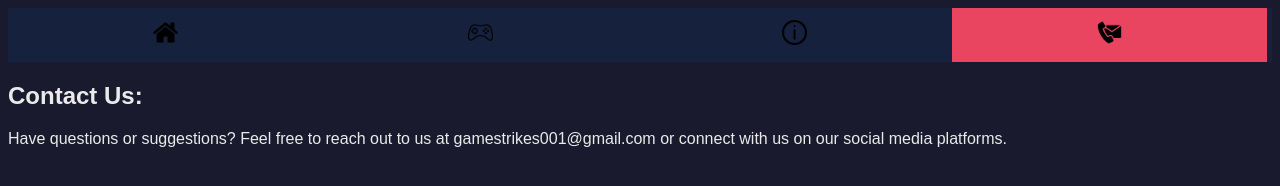
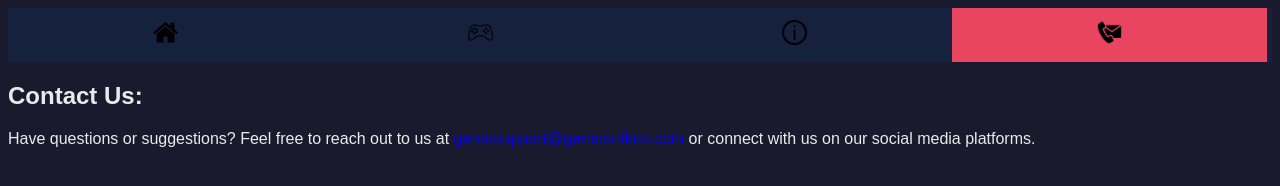
Before and after one commit to L3nn0x1/GameStrike-Page, a plain HTML site: page contact.html in a window 1280 px wide. Drawn offline with Linux system fonts and the light colour scheme.

Commit message:
Update contact.html

```diff
--- a/contact.html
+++ b/contact.html
@@ -19,6 +19,6 @@
 </body>
 <body>
     <h2>Contact Us:</h2>
-    <p>Have questions or suggestions? Feel free to reach out to us at gamestrikes001@gmail.com or connect with us on our social media platforms.</p>
+    <p>Have questions or suggestions? Feel free to reach out to us at <a href="https://www.gamestrikes001@gmail.com">gamesupport@gamestrikes.com</a> or connect with us on our social media platforms.</p>
 </body>
 </html>
```
